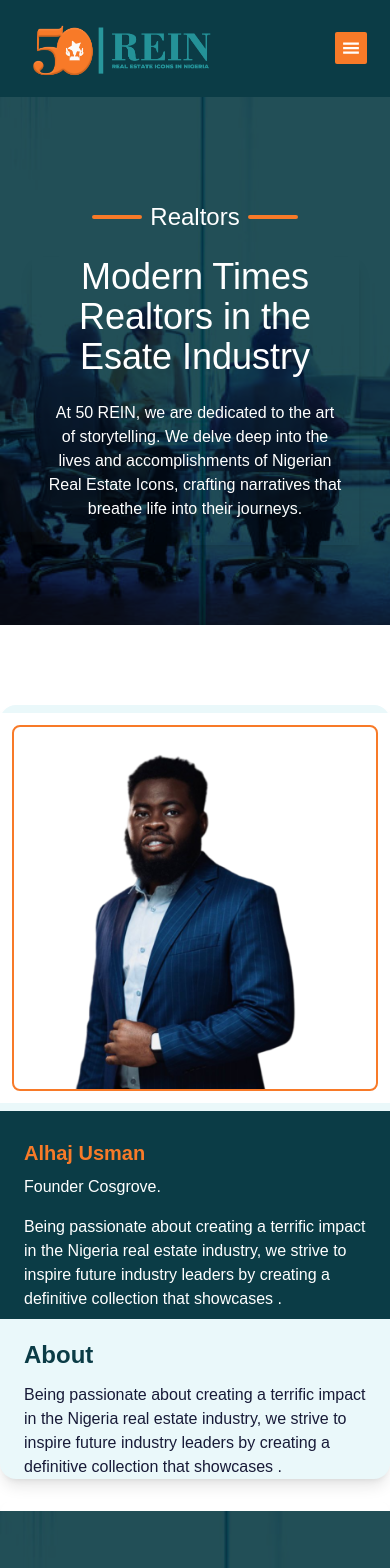
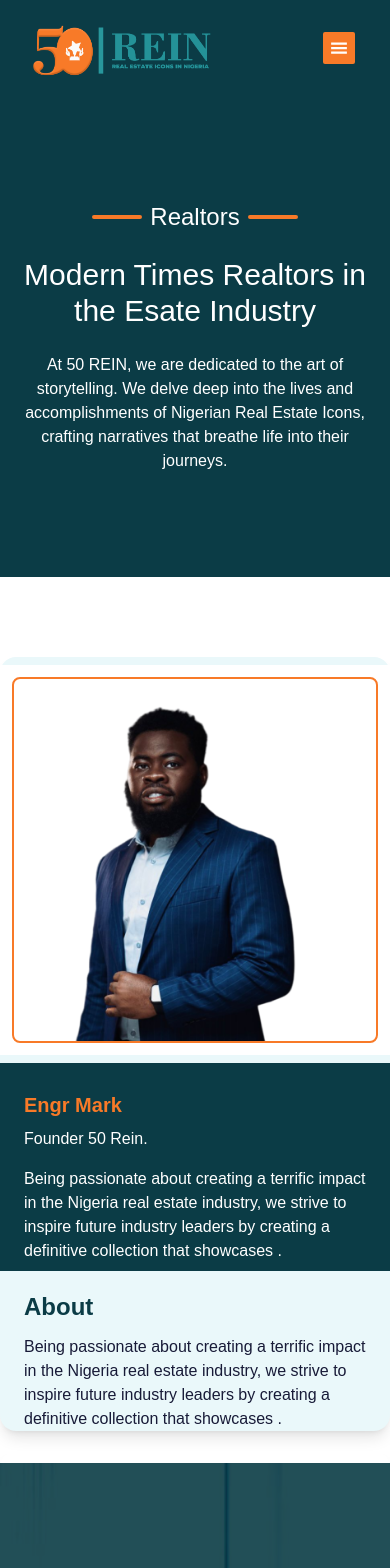
Before and after one commit to LASGLOWTECH/50-rein-website, a React (Vite) app: page /realtors in a window 390 px wide. Shown: the top 1568 px of the page. Built offline with nearby package versions, Linux system fonts and the light colour scheme.

Commit message:
made an update

```diff
--- a/src/App.jsx
+++ b/src/App.jsx
@@ -39,12 +39,12 @@ function App() {
 
         <img src='/50logo.png' className="load-img animate-pulse w-[300px]" alt='hem' ></img>
 
-        <p className=' text-white text-xl font-medium -mt-[100px]'>Real Estate Icos in Nigeria</p></div> :
+        <p className=' text-white text-base font-light -mt-[120px]'>Real Estate Icons in Nigeria</p></div> :
 <>
       <Navbar/>
    <Routes>
 
-   <Route   path='/' element={<Home />} />
+   <Route path='/' element={<Home />} />
 
       <Route path='/About' element={<About />} />
       <Route path='/contact' element={<Contact />} />
--- a/src/Components/About.jsx
+++ b/src/Components/About.jsx
@@ -150,7 +150,7 @@ px-3 py-3 rounded-md  bg-orangeRed text-white hover:bg-lightBlue  ">
             </div>
 
             <div className=" bg-white   ">
-                <img src="/ourhistory.jpg" alt="vita" className="w-full h-auto  md:py-20 " data-aos="slide-left" />
+                <img src="/ourhistory.jpg" alt="vita" className="w-full h-auto  md:py-20 " data-aos="slide-up" />
 
 
 
@@ -185,7 +185,7 @@ px-3 py-3 rounded-md  bg-orangeRed text-white hover:bg-lightBlue  ">
 
 
                 <div className=" bg-white   ">
-                    <img src="/ourgoalsr.jpg" alt="vita" className="md:w-[400px] md:py-5 " data-aos="slide-left" />
+                    <img src="/ourgoalsr.jpg" alt="vita" className="md:w-[400px] md:py-5 " data-aos="slide-up" />
 
 
 
--- a/src/Components/Navbar.jsx
+++ b/src/Components/Navbar.jsx
@@ -80,7 +80,7 @@ const Navbar = () => {
               <div className=" flex flex-col"  >
 
                 {isOpen && (
-                  <div className="dropItems  flex flex-col absolute  transition duration-500 ease-out  w-[150px]  mt-6 bg-white"  onClick={openItems}  onMouseLeave={openItems}>
+                  <div className="dropItems  flex flex-col absolute  transition duration-500 ease-out  w-[150px]  mt-4 bg-white"  onClick={openItems}  onMouseLeave={openItems}>
                     <Link to="/About" className="text-base px-6  pt-2  hover:text-orangeRed  text-darkBlue">About us
                     </Link>
 
@@ -129,7 +129,7 @@ const Navbar = () => {
 
   {isOpen3 && (
     <div className="dropItems flex flex-col absolute  transition duration-500 ease-out  w-[150px]  mt-6 bg-white" onMouseLeave={openItems3} onClick={openItems3}>
-      <Link to="/About" className="text-base px-3  pt-2  hover:text-orangeRed  text-darkBlue">Events
+      <Link to="/realtors" className="text-base px-3  pt-2  hover:text-orangeRed  text-darkBlue">Realtors
       </Link>
       <Link to="/Team" className="text-base px-3   hover:text-orangeRed transition    text-darkBlue ">Photo gallery</Link>
       <Link to="/Team" className="text-base px-3   hover:text-orangeRed transition    text-darkBlue ">Volunteer</Link>
@@ -156,9 +156,9 @@ const Navbar = () => {
             <button className=" ">Contact us</button> </Link>
 
           {/* CONTROLS */}
-          {!show && < div className=' flex items-center rounded-sm hover:bg-lightBlue hover:text-white w-8 h-8  bg-orangeRed text-light justify-center md:hidden'>< GiHamburgerMenu  className="font-bold text-lg text-white transition duration-500  " onClick={handleShow} /></div>}
+          {!show && < div className=' flex items-center rounded-sm hover:bg-lightBlue hover:text-white w-8 h-8 me-3 bg-orangeRed text-light justify-center md:hidden'>< GiHamburgerMenu  className="font-bold text-lg text-white transition duration-500  " onClick={handleShow} /></div>}
 
-          {show && < div className=' flex items-center rounded-sm hover:bg-lightBlue hover:text-white w-8 h-8  bg-orangeRed text-light justify-center md:hidden'><AiOutlineClose className="font-bold text-lg text-white transition duration-500  " onClick={handleClose} /></div>}
+          {show && < div className=' flex items-center rounded-sm hover:bg-lightBlue hover:text-white w-8 h-8  mr-3 bg-orangeRed text-light justify-center md:hidden'><AiOutlineClose className="font-bold text-lg text-white transition duration-500  " onClick={handleClose} /></div>}
 
 
         </div>
@@ -201,7 +201,7 @@ const Navbar = () => {
         {!isOpen2 ? (<IoMdArrowDropdown className="text-orangeRed text-base" />) : (<IoMdArrowDropup className="text-orangeRed text-base" />)} </span>
 
       {isOpen2 && (
-        <div className=" flex flex-col ">
+        <div className=" flex flex-col " onClick={handleClose} >
           <Link to="/Team" className="text-base   pt-2  hover:text-orangeRed  text-white">Our Team
           </Link>
           < Link to="/About" className="text-base  pt-2  hover:text-orangeRed  text-white">Testimonials
@@ -228,7 +228,7 @@ const Navbar = () => {
 
 
           <Link to="/realtors" className="text-base   hover:text-orangeRed  text-white">Estate Icons </Link>
-          <Link to="/Gallery" className="text-base  hover:text-orangeRed  text-white"> Gallery</Link>
+          <Link to="/team" className="text-base  hover:text-orangeRed  text-white"> Gallery</Link>
 
 
           <Link to="/contact" className="text-base   hover:text-orangeRed  text-white"> Contact</Link>
--- a/src/Components/Team.jsx
+++ b/src/Components/Team.jsx
@@ -39,7 +39,7 @@ const Team = () => {
 
 
         <section className="bg-gradient-to-r from-lightBlue to-darkBlue">
-            <div className="  container py-4 mx-auto grid  gap-6 grid-cols-1    md:grid-cols-3 ">
+            <div className="  container py-4 mx-auto grid  gap-3 grid-cols-1    md:grid-cols-3 ">
 
                 {/* first grid item */}
 
@@ -53,7 +53,7 @@ const Team = () => {
                 <div className="flex flex-col  items-center">
                     <p className="text-l font-bold text-orangeRed  pt-3 ">
                        {team.Name}  </p>
-                    <p className="text-[14px]  text-gray-400   pt-2 pb-3 font-thin ">
+                    <p className="text-[14px]  text-gray-400   pt-1 pb-3 font-thin ">
                         {team.Position} </p>
                 </div>
 
--- a/src/Components/Teamlist.jsx
+++ b/src/Components/Teamlist.jsx
@@ -4,7 +4,7 @@ const Team1 = [
         Name: " Mark Onyekachi ",
         Position: "Lead Creative",
         photo: "/Team1.png",
-
+text:"I'm impressed with the professionalism and expertise of the team at 50 rein . They delivered results that exceeded our expectations.",
     },
 
 
@@ -13,7 +13,7 @@ const Team1 = [
         Name: " Nicholason Ugwuanyi ",
         Position: " Growth & Marketing Lead",
         photo: "/Team4.png",
-
+text:"Working with 50 rein. has been a breath of fresh air. They simplify complex processes and make our work more manageable"
     },
 
 
@@ -21,7 +21,7 @@ const Team1 = [
         Name: " Fola Ajibola",
         Position: "Communication & Community Lead",
         photo: "/Team5.png",
-
+text:"It is not just a group; they are a trusted partner in our business journey. Their commitment to our success is evident in everything they do"
     },
 
 
@@ -29,7 +29,7 @@ const Team1 = [
         Name: " Zam Emmanuel",
         Position: "Innovation & Research Lead",
         photo: "/Team2.png",
-
+text:"I've had the pleasure of working with 5 Rein, and they have consistently delivered cutting-edge solutions that have transformed our business. Highly recommended"
     },
 
 
@@ -37,7 +37,7 @@ const Team1 = [
         Name: " Jessica Orji ",
         Position: "Content Creator",
         photo: "/Team3.png",
-
+text:"The team at 50 reins are truly passionate about their craft. Their attention to detail and creative vision turned my house into a work of art. I'm grateful for their expertise."
     },
 
 
@@ -45,7 +45,7 @@ const Team1 = [
         Name: " Chinemerem Egbo ",
         Position: "Project Manager",
         photo: "/Team6.png",
-
+text:""
     },
 
 
@@ -56,6 +56,15 @@ const Team1 = [
         photo: "/Team7.png",
 
     },
+
+
+
+    {
+        Name: " Greg Iyere ",
+        Position: "Strategy Lead",
+        photo: "/greye.png",
+
+    },
 ]
 
 
--- a/src/Components/carousel.jsx
+++ b/src/Components/carousel.jsx
@@ -48,8 +48,7 @@ const Carouselitem=()=>{
   return(
 <div className="py-6 px-3 bg-white hover:bg-green-50  tansition duration-200 ease-in shadow-lg" key={index}>
 <p className="text-base text-center md:text-start text-greyBlack  pb-4 ">
-                                 Lorem ipsum dolor sit amet consectetur adipisicing elit. Animi accusamus vitae consectetur,
-                                  dolorem suscipit, voluptatem similique ratione r?  </p>
+                                {testimonials.text} </p>
                             <div className="flex flex-row justify-start hover-blue-400 ">
 
 
--- a/src/Components/contact.jsx
+++ b/src/Components/contact.jsx
@@ -6,7 +6,8 @@ import emailjs from '@emailjs/browser'
 import React, { useRef } from 'react';
 import { BiSolidEnvelope } from "react-icons/bi";
 import { BiSolidPhoneCall } from "react-icons/bi";
-import { GrLocation } from "react-icons/gr";
+
+import { MdLocationOn } from "react-icons/md";
 ;
 
 
@@ -123,7 +124,7 @@ const Contact = () => {
 
           <div className="item-1  pt-5 flex justify-start pe-3">
             <div className="ico-items bg-orangeRed mt-2 flex w-[30px] h-[30px] rounded-full items-center justify-center px-2 ">
-              < GrLocation className="text-white stroke-white" />
+              < MdLocationOn className="text-white stroke-white" />
 
             </div>
 
--- a/src/Components/footer.jsx
+++ b/src/Components/footer.jsx
@@ -3,7 +3,7 @@ import { useState } from "react";
 import React, { useRef } from 'react';
 import  {BiEnvelope}  from "react-icons/bi";
 import { BsTelephone,  } from "react-icons/bs";
-import { GrLocation } from "react-icons/gr";
+import { MdLocationOn } from "react-icons/md";
 
 import { BsTwitter, BsLinkedin } from "react-icons/bs";
 import { FaFacebookF, FaInstagram, } from "react-icons/fa"
@@ -66,7 +66,7 @@ const Footer = () => {
 
             <div className="flex flex-row justify-left items-center pt-3">
 
-              <span className=" rounded-[100%]    me-2 bg-orangeRed  text-white text-2xl">    <GrLocation className=" p-1 text-white " /></span>
+              <span className=" rounded-[100%]    me-2 bg-orangeRed  text-white text-2xl">    <MdLocationOn className=" p-1 fill-white " /></span>
               <p className="text-base   text-white ">12 Ben Flo, Orchid Road, Etiosa, Lagos</p>
             </div>
 
--- a/src/Components/hero.jsx
+++ b/src/Components/hero.jsx
@@ -149,7 +149,7 @@ px-3 py-2 rounded-md  bg-orangeRed text-white hover:bg-lightBlue  ">
                 the exemplary achievements of
               Real Estate Icons in Nigeria and in turn elevate the nation's real estate reputation globally.  </p>
 
-              <Link to="/services" className="  text-xl
+              <Link to="/realtors" className="  text-xl
 px-3 py-3 rounded-md  bg-orangeRed text-white hover:bg-lightBlue  ">
                 <button className=" text-base font-light">View Details</button> </Link>
 
@@ -159,7 +159,7 @@ px-3 py-3 rounded-md  bg-orangeRed text-white hover:bg-lightBlue  ">
           </div>
 
 
-          <div className=" bg-white shadow-lg  "  data-aos="zoom-up">
+          <div className=" bg-white shadow-lg  "  data-aos="flip-right">
           <img src="/mirrrorb.jpg" alt="vita" className="w-full h-auto " />
 
 
--- a/src/Components/realtors.jsx
+++ b/src/Components/realtors.jsx
@@ -4,8 +4,8 @@ const Realtors = () => {
 
 
 
-            <div className=" py-20 h-auto w-100 Hero-about" >
-                <div className=" container mx-auto px-6" >
+            <div className=" py-20 h-auto bg-gradient-to-r from-darkBlue to-darkBlue w-100 Hero-aout" >
+                <div className=" container mx-auto px-2" >
 
                     <div className="flex flex-row  py-6 items-center justify-center ">
 
@@ -15,12 +15,12 @@ const Realtors = () => {
 
                     </div>
 
-                    <div className="   flex flex-col  justify-center items-center shadow-lg  ">
+                    <div className="   flex flex-col  justify-center items-center   ">
 
-                        <div className="left  px-4 ">
+                        <div className="left   ">
 
 
-                            <h1 className="text-white font-bolder  text-center  text-4xl">Modern Times Realtors in the Esate Industry</h1>
+                            <h1 className="text-white text-3xl font-bolder  text-center  md:text-4xl">Modern Times Realtors in the Esate Industry</h1>
 
                             <p className="text-base  text-white   text-center font-md py-6 ">At 50 REIN, we are dedicated to the art of storytelling. We delve deep into the lives and
                                 accomplishments of Nigerian Real Estate Icons, crafting narratives that breathe life into their
@@ -58,9 +58,9 @@ const Realtors = () => {
                         </div>
                         <div className="flex flex-col pt-2 md:pt-2 bg-darkBlue px-6 md:pe-20  justify-start">
 
-                            <h3 className="text-xl pt-5 text-orangeRed font-bold">Alhaj Usman</h3>
+                            <h3 className="text-xl pt-5 text-orangeRed font-bold">Engr Mark</h3>
                             <p className="text-base  text-white font-lighter py-2 ">
-                                Founder Cosgrove.  </p>
+                                Founder 50 Rein.  </p>
 
                             <p className="text-base  py-2 text-white font-md ">
                                 Being passionate about creating a terrific impact in the Nigeria real estate industry,
```
Also changed, not shown: package.json (+37 -1 lines), public/greye.png (added).
